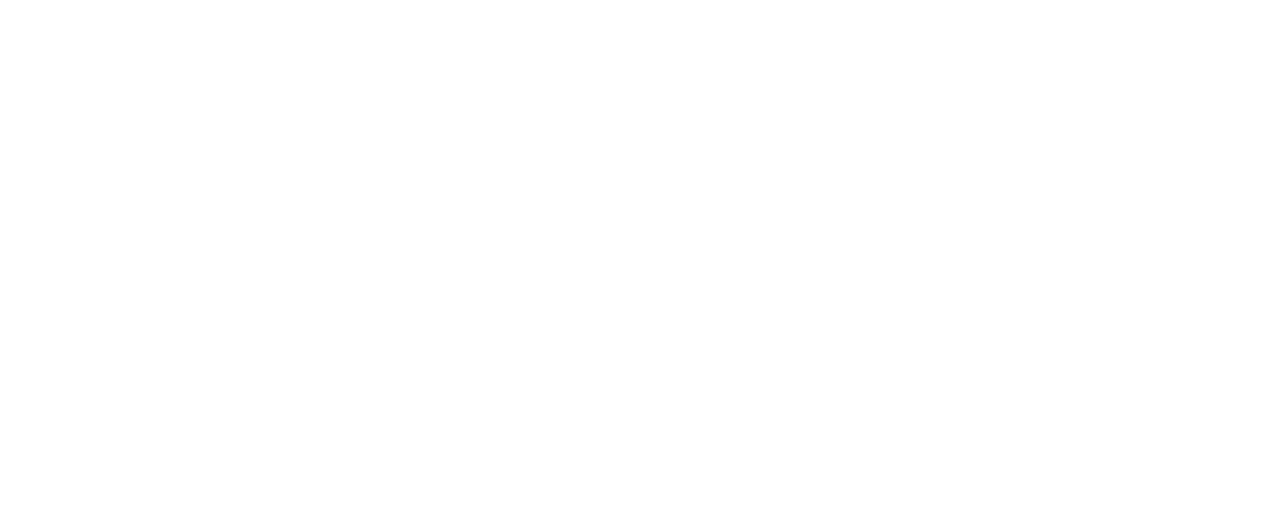
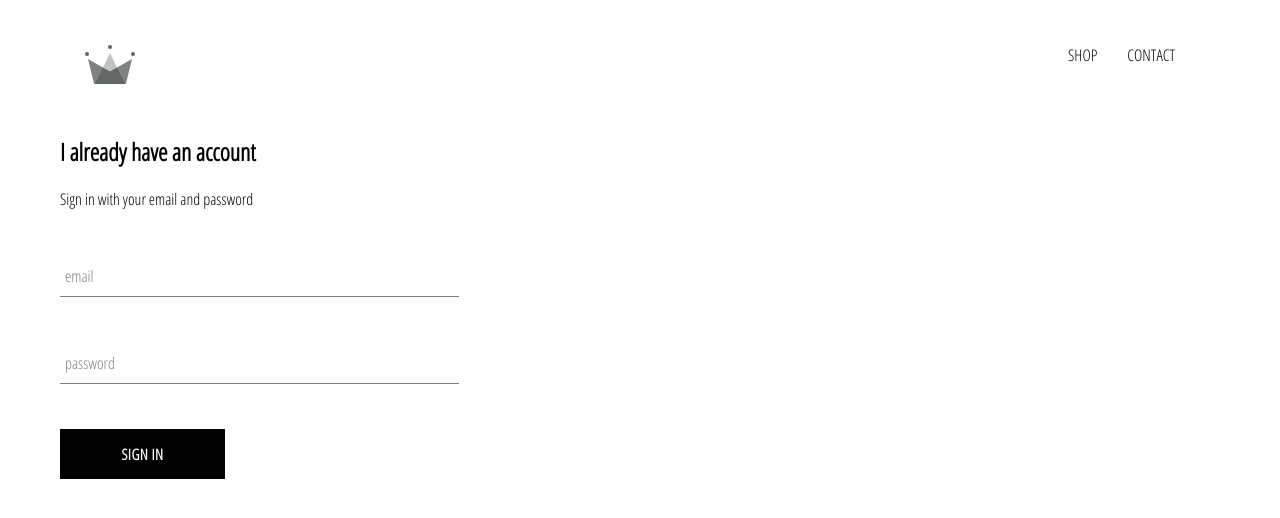
Before and after one commit to abbey5k4/crw-clothingz, a React (Create React App) app: page /sign-in in a window 1280 px wide. Shown: the top 518 px of the page. Built offline with nearby package versions, Linux system fonts and the light colour scheme.

Commit message:
sign in page implemented

```diff
--- a/src/App.css
+++ b/src/App.css
@@ -2,3 +2,8 @@
   font-family: 'Open Sans Condensed', sans-serif;
   padding: 20px 60px;
 }
+
+a {
+  color: black;
+  text-decoration: none;
+}
--- a/src/App.js
+++ b/src/App.js
@@ -1,14 +1,18 @@
-import './App.css';
-import Homepage from './pages/homepage/homepage.component';
-import { Route, Switch } from "react-router-dom"
-import ShopPage from './pages/shop/shop.component';
+import "./App.css";
+import Homepage from "./pages/homepage/homepage.component";
+import { Route, Switch } from "react-router-dom";
+import ShopPage from "./pages/shop/shop.component";
+import Header from "./components/header/header.component";
+import SignInAndSignUp from "./pages/sign-in-and-sign-up/sign-in-and-sign-up.component";
 
 function App() {
   return (
     <div>
+      <Header />
       <Switch>
         <Route exact path="/" component={Homepage} />
-        <Route exact path="/shop" component={ShopPage} />
+        <Route  path="/shop" component={ShopPage} />
+        <Route  path="/sign-in" component={SignInAndSignUp} />
       </Switch>
     </div>
   );
--- /dev/null
+++ b/src/components/custom-button/custom-button.component.jsx
@@ -0,0 +1,12 @@
+import React from 'react';
+import "./custom-button.styles.scss"
+
+const CustomButton = ({ children, ...otherProps }) => {
+    return (
+        <button className="custom-button" {...otherProps}>
+            {children}
+        </button>
+    )
+}
+
+export default CustomButton;
--- /dev/null
+++ b/src/components/custom-button/custom-button.styles.scss
@@ -0,0 +1,22 @@
+.custom-button {
+  min-width: 165px;
+  width: auto;
+  height: 50px;
+  letter-spacing: 0.5px;
+  line-height: 50px;
+  padding: 0 35px 0 35px;
+  font-size: 15px;
+  background-color: black;
+  color: white;
+  text-transform: uppercase;
+  font-family: "Open Sans Condensed";
+  font-weight: bolder;
+  border: none;
+  cursor: pointer;
+
+  &:hover {
+    background-color: white;
+    color: black;
+    border: 1px solid black;
+  }
+}
--- /dev/null
+++ b/src/components/form-input/form-input.component.jsx
@@ -0,0 +1,20 @@
+import React from "react";
+import "./form-input.styles.scss";
+
+const FormInput = ({ handleChange, label, ...otherProps }) => {
+    console.log(otherProps)
+  return (
+    <div className="group">
+      <input className="form-input" onChange={handleChange} {...otherProps} />
+      {label ? (
+        <label
+          className={`${otherProps.value.length ? "shrink" : "" } form-input-label`}
+        >
+          {label}
+        </label>
+      ) : null}
+    </div>
+  );
+};
+
+export default FormInput;
--- /dev/null
+++ b/src/components/form-input/form-input.styles.scss
@@ -0,0 +1,54 @@
+$sub-color: grey;
+$main-color: black;
+
+@mixin shrinkLabel {
+  top: -14px;
+  font-size: 12px;
+  color: $main-color;
+}
+
+.group {
+  position: relative;
+  margin: 45px 0;
+
+  .form-input {
+    background: none;
+    background-color: white;
+    color: $sub-color;
+    font-size: 18px;
+    padding: 10px 10px 10px 5px;
+    display: block;
+    width: 100%;
+    border: none;
+    border-radius: 0;
+    border-bottom: 1px solid $sub-color;
+    margin: 25px 0;
+
+    &:focus {
+      outline: none;
+    }
+
+    &:focus ~ .form-input-label {
+      @include shrinkLabel();
+    }
+  }
+
+  input[type='password'] {
+    letter-spacing: 0.3em;
+  }
+
+  .form-input-label {
+    color: $sub-color;
+    font-size: 16px;
+    font-weight: normal;
+    position: absolute;
+    pointer-events: none;
+    left: 5px;
+    top: 10px;
+    transition: 300ms ease all;
+
+    &.shrink {
+      @include shrinkLabel();
+    }
+  }
+}
--- /dev/null
+++ b/src/components/header/header.component.jsx
@@ -0,0 +1,21 @@
+import React from "react";
+import "./header.styles.scss";
+import { Link } from "react-router-dom";
+import { ReactComponent as Logo } from "../../assets/crown.svg"
+
+const Header = () => {
+    return(
+        <div className="header">
+            <Link className="logo-container" to="/">
+                <Logo className="logo" />
+            </Link>
+            <div className="options">
+                <Link className="option" to="/shop">SHOP</Link>
+                <Link className="option" to="/contact">CONTACT</Link>
+                <Link className="option" to="/shop"></Link>
+            </div>
+        </div>
+    )
+}
+
+export default Header;
--- /dev/null
+++ b/src/components/header/header.styles.scss
@@ -0,0 +1,25 @@
+.header {
+  height: 70px;
+  width: 100%;
+  display: flex;
+  justify-content: space-between;
+  margin-bottom: 25px;
+
+  .logo-container {
+    height: 100%;
+    width: 70px;
+    padding: 25px;
+  }
+
+  .options {
+    width: 50%;
+    height: 100%;
+    display: flex;
+    align-items: center;
+    justify-content: flex-end;
+
+    .option {
+      padding: 10px 15px;
+    }
+  }
+}
--- /dev/null
+++ b/src/components/sign-in/sign-in.component.jsx
@@ -0,0 +1,57 @@
+import React, { useState } from "react";
+import CustomButton from "../custom-button/custom-button.component";
+import FormInput from "../form-input/form-input.component";
+import "./sign-in.styles.scss";
+
+const SignIn = () => {
+  const [values, setValues] = useState({
+    email: "",
+    password: "",
+  });
+
+  const handleSubmit = (e) => {
+    e.preventDefault();
+    setValues({
+      email: "",
+      password: "",
+    });
+  };
+
+  const handleChange = (event) => (name) => {
+    setValues({
+      ...values,
+      [name]: event.target.value,
+    });
+  };
+  return (
+    <div className="sign-in">
+      <h2>I already have an account</h2>
+      <span>Sign in with your email and password</span>
+
+      <form onSubmit={handleSubmit}>
+        <FormInput
+          type="email"
+          value={values.email}
+          name="email"
+          required
+          handleChange={handleChange}
+          label="email"
+        />
+        <FormInput
+          type="password"
+          value={values.password}
+          name="password"
+          required
+          handleChange={handleChange}
+          label="password"
+        />
+
+        <CustomButton type="submit" value="Submit Form">
+          Sign in
+        </CustomButton>
+      </form>
+    </div>
+  );
+};
+
+export default SignIn;
--- /dev/null
+++ b/src/components/sign-in/sign-in.styles.scss
@@ -0,0 +1,9 @@
+.sign-in {
+  width: 30vw;
+  display: flex;
+  flex-direction: column;
+}
+
+.title {
+    margin: 10px 0;
+}
--- /dev/null
+++ b/src/pages/sign-in-and-sign-up/sign-in-and-sign-up.component.jsx
@@ -0,0 +1,13 @@
+import React from 'react';
+import SignIn from '../../components/sign-in/sign-in.component';
+import "./sign-in-and-sign-up.styles.scss"
+
+const SignInAndSignUp = () => {
+    return (
+        <div>
+            <SignIn />
+        </div>
+    )
+}
+
+export default SignInAndSignUp;
```
Also changed, not shown: src/assets/crown.svg (added), src/pages/sign-in-and-sign-up/sign-in-and-sign-up.styles.scss (added).
